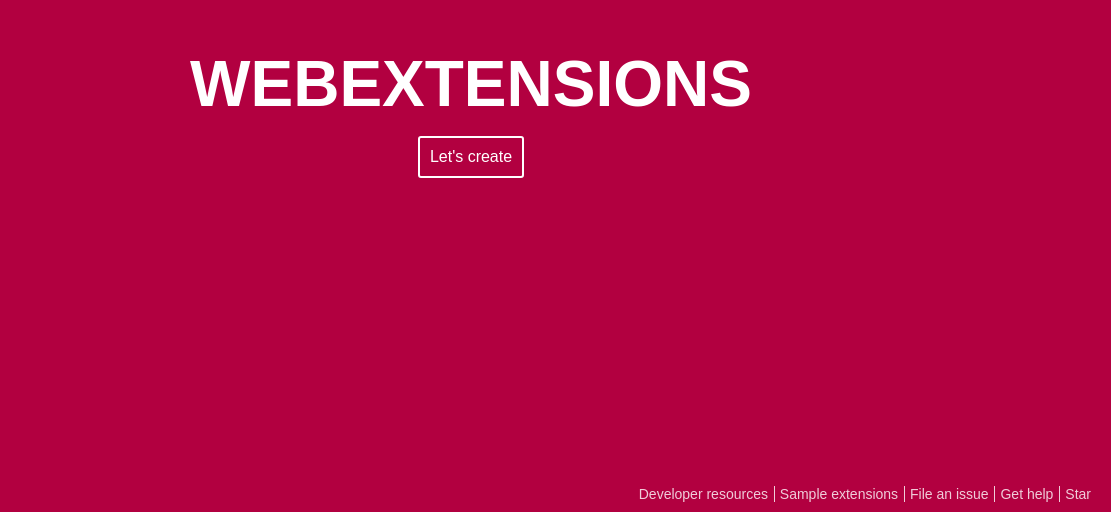
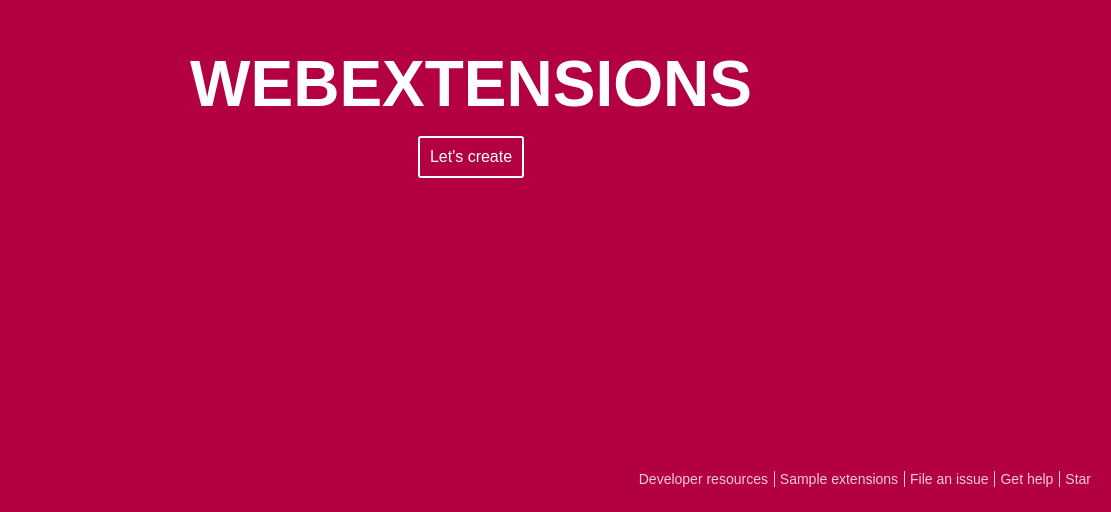
Before and after one commit to web-ext-labs/ui-tool, a website built with webpack: page index.html in a window 1280 px wide. Shown: the part 288-800 px from the top of the page, 169-1280 px from the left. Built offline with nearby package versions, Linux system fonts and the light colour scheme.

Commit message:
fixing footer

```diff
--- a/style.css
+++ b/style.css
@@ -185,6 +185,7 @@ footer nav {
   font-size: 14px;
   font-weight: lighter;
   opacity: 0.8;
+  margin-bottom: 15px!important;
 }
 footer nav a {
   display: inline-block;
```
